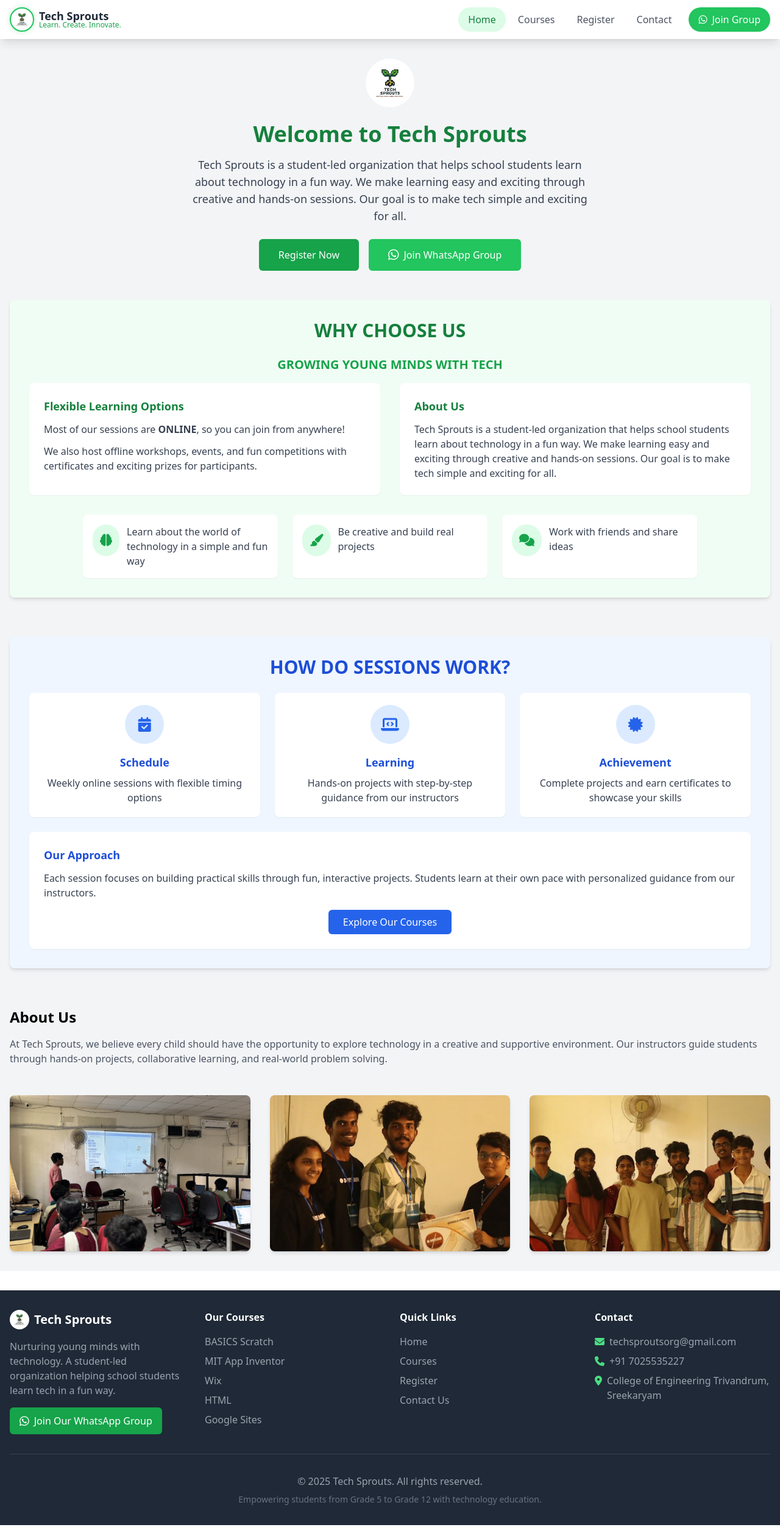
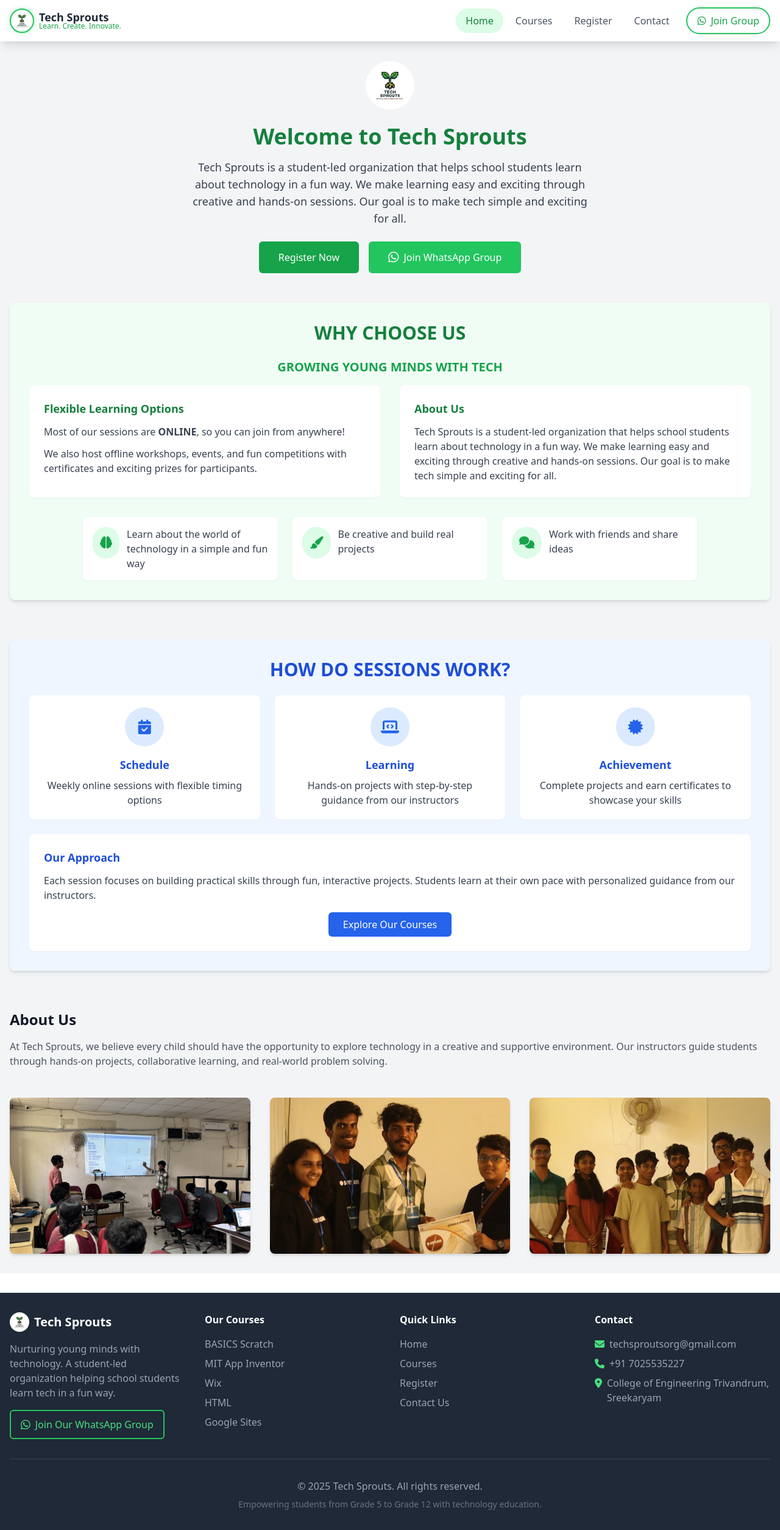
Before and after one commit to Unknown-Geek/Tech-Sprouts, a React (Vite) app: page / in a window 1280 px wide. Shown: the whole page at 61% size. Built offline with nearby package versions, Linux system fonts and the light colour scheme.

Commit message:
UI updates

```diff
--- a/src/App.jsx
+++ b/src/App.jsx
@@ -1,24 +1,43 @@
-import React from "react";
-import { BrowserRouter as Router, Routes, Route, Link } from "react-router-dom";
+import React, { useEffect } from "react";
+import {
+  BrowserRouter as Router,
+  Routes,
+  Route,
+  Link,
+  useLocation,
+} from "react-router-dom";
 import Home from "./Home";
 import Courses from "./Courses";
 import Register from "./Register";
 import Contact from "./Contact";
 import Payment from "./Payment";
-import { Leaf } from "lucide-react";
 import "./index.css";
 import logo from "../assets/logo.png";
+import { useTheme } from "./ThemeContext";
+
+// ScrollToTop component that scrolls to the top when navigating to a new page
+function ScrollToTop() {
+  const { pathname } = useLocation();
+
+  useEffect(() => {
+    window.scrollTo(0, 0);
+  }, [pathname]);
+
+  return null;
+}
 
 function Navbar() {
   const [mobileMenuOpen, setMobileMenuOpen] = React.useState(false);
   const [activeLink, setActiveLink] = React.useState("/");
+  // We'll still use useTheme() but ignore the darkMode parts
+  const { darkMode } = useTheme();
 
   React.useEffect(() => {
     setActiveLink(window.location.pathname);
   }, []);
 
   return (
-    <header className="bg-white shadow-lg sticky top-0 z-50">
+    <header className="bg-white text-gray-800 shadow-lg sticky top-0 z-50 transition-colors duration-300">
       <div className="container mx-auto px-4 py-3">
         <div className="flex justify-between items-center">
           {/* Logo and brand */}
@@ -36,7 +55,7 @@
               />
             </div>
             <div className="flex flex-col">
-              <span className="text-lg font-bold text-gray-800 leading-tight">
+              <span className="text-lg font-bold leading-tight text-gray-800">
                 Tech Sprouts
               </span>
               <span className="text-xs text-green-600 font-medium -mt-1">
@@ -46,7 +65,7 @@
           </Link>
 
           {/* Desktop Navigation */}
-          <nav className="hidden md:block">
+          <nav className="hidden md:flex items-center">
             <ul className="flex items-center space-x-1">
               {[
                 { path: "/", label: "Home" },
@@ -73,19 +92,20 @@
                   href="https://chat.whatsapp.com/J75hEOoDJIzGALTMxFo4Pk"
                   target="_blank"
                   rel="noopener noreferrer"
-                  className="ml-2 bg-green-500 hover:bg-green-600 text-white px-4 py-2 rounded-full shadow-sm transition-all duration-200 inline-flex items-center"
+                  className="ml-2 border-2 border-green-500 text-green-600 hover:bg-green-50 px-4 py-2 rounded-full shadow-sm transition-all duration-200 inline-flex items-center"
                 >
-                  <i className="fab fa-whatsapp mr-2"></i>
+                  <i className="fab fa-whatsapp text-green-600 mr-2"></i>
                   Join Group
                 </a>
               </li>
             </ul>
           </nav>
 
+          <div className="md:hidden flex items-center">
             {/* Mobile menu button */}
             <button
               onClick={() => setMobileMenuOpen(!mobileMenuOpen)}
-            className="md:hidden text-gray-600 hover:text-green-600 focus:outline-none"
+              className="focus:outline-none text-gray-600 hover:text-green-600"
               aria-label="Toggle menu"
             >
               {mobileMenuOpen ? (
@@ -95,10 +115,11 @@
               )}
             </button>
           </div>
+        </div>
 
         {/* Mobile Navigation */}
         {mobileMenuOpen && (
-          <nav className="md:hidden pt-4 pb-3 border-t mt-3">
+          <nav className="md:hidden pt-4 pb-3 border-t mt-3 border-gray-200">
             <ul className="space-y-2">
               {[
                 { path: "/", label: "Home" },
@@ -128,9 +149,9 @@
                   href="https://chat.whatsapp.com/J75hEOoDJIzGALTMxFo4Pk"
                   target="_blank"
                   rel="noopener noreferrer"
-                  className="block px-4 py-2 bg-green-500 hover:bg-green-600 text-white rounded-lg shadow-sm transition-all duration-200 mt-3"
+                  className="block px-4 py-2 border-2 border-green-500 text-green-600 hover:bg-green-50 rounded-lg shadow-sm transition-all duration-200 mt-3"
                 >
-                  <i className="fab fa-whatsapp mr-2"></i>
+                  <i className="fab fa-whatsapp text-green-600 mr-2"></i>
                   Join Our WhatsApp Group
                 </a>
               </li>
@@ -143,10 +164,15 @@
 }
 
 function App() {
+  // We'll still use useTheme() but ignore the darkMode part
+  const { darkMode } = useTheme();
+
   return (
     <Router>
+      <div>
+        <ScrollToTop />
         <Navbar />
-      <main className="min-h-screen bg-gray-100">
+        <main className="min-h-screen bg-gray-100 text-gray-900 transition-colors duration-300">
           <Routes>
             <Route path="/" element={<Home />} />
             <Route path="/courses" element={<Courses />} />
@@ -155,11 +181,14 @@
             <Route path="/payment" element={<Payment />} />
           </Routes>
         </main>
-      <footer className="bg-gray-800 text-white py-8 mt-8">
+        <footer className="bg-gray-800 text-white py-8 mt-8 transition-colors duration-300">
           <div className="container mx-auto px-4">
             <div className="grid grid-cols-1 md:grid-cols-4 gap-8">
               <div>
-              <Link to="/" className="inline-flex items-center space-x-2 mb-4">
+                <Link
+                  to="/"
+                  className="inline-flex items-center space-x-2 mb-4"
+                >
                   <img
                     src={logo}
                     alt="Tech Sprouts Logo"
@@ -176,9 +205,9 @@
                     href="https://chat.whatsapp.com/J75hEOoDJIzGALTMxFo4Pk"
                     target="_blank"
                     rel="noopener noreferrer"
-                  className="inline-flex items-center bg-green-600 text-white px-4 py-2 rounded-md hover:bg-green-700 transition"
+                    className="inline-flex items-center border-2 border-green-500 text-green-400 hover:bg-gray-700 px-4 py-2 rounded-md transition-all duration-200"
                   >
-                  <i className="fab fa-whatsapp text-lg mr-2"></i>
+                    <i className="fab fa-whatsapp text-green-400 text-lg mr-2"></i>
                     Join Our WhatsApp Group
                   </a>
                 </div>
@@ -197,14 +226,17 @@
                 <h4 className="font-semibold mb-4">Quick Links</h4>
                 <ul className="space-y-2 text-gray-400">
                   <li>
-                  <Link to="/" className="hover:text-green-400 transition">
+                    <Link
+                      to="/"
+                      className="text-gray-400 hover:text-green-400 transition"
+                    >
                       Home
                     </Link>
                   </li>
                   <li>
                     <Link
                       to="/courses"
-                    className="hover:text-green-400 transition"
+                      className="text-gray-400 hover:text-green-400 transition"
                     >
                       Courses
                     </Link>
@@ -212,7 +244,7 @@
                   <li>
                     <Link
                       to="/register"
-                    className="hover:text-green-400 transition"
+                      className="text-gray-400 hover:text-green-400 transition"
                     >
                       Register
                     </Link>
@@ -220,7 +252,7 @@
                   <li>
                     <Link
                       to="/contact"
-                    className="hover:text-green-400 transition"
+                      className="text-gray-400 hover:text-green-400 transition"
                     >
                       Contact Us
                     </Link>
@@ -257,6 +289,7 @@
             </div>
           </div>
         </footer>
+      </div>
     </Router>
   );
 }
--- /dev/null
+++ b/src/ThemeContext.jsx
@@ -0,0 +1,23 @@
+import React, { createContext, useContext, useEffect } from "react";
+
+const ThemeContext = createContext();
+
+export const ThemeProvider = ({ children }) => {
+  useEffect(() => {
+    // Always ensure light mode
+    document.documentElement.classList.remove("dark");
+    localStorage.setItem("theme", "light");
+  }, []);
+
+  // Provide a dummy context with darkMode always false and noop toggleTheme
+  const value = {
+    darkMode: false,
+    toggleTheme: () => {}, // No-op function
+  };
+
+  return (
+    <ThemeContext.Provider value={value}>{children}</ThemeContext.Provider>
+  );
+};
+
+export const useTheme = () => useContext(ThemeContext);
--- a/src/main.jsx
+++ b/src/main.jsx
@@ -2,10 +2,13 @@
 import ReactDOM from "react-dom/client";
 import App from "./App.jsx";
 import "./index.css";
+import { ThemeProvider } from "./ThemeContext.jsx";
 
 // Using the newer createRoot API for React 18
 ReactDOM.createRoot(document.getElementById("root")).render(
   <React.StrictMode>
-    <App />
+    <ThemeProvider>
+      <App />
+    </ThemeProvider>
   </React.StrictMode>
 );
--- a/tailwind.config.js
+++ b/tailwind.config.js
@@ -1,6 +1,6 @@
 /** @type {import('tailwindcss').Config} */
 export default {
-  content: ['./index.html', './src/**/*.{js,ts,jsx,tsx}'],
+  content: ["./index.html", "./src/**/*.{js,ts,jsx,tsx}"],
   theme: {
     extend: {},
   },
```
Lines whose indentation alone changed are shown as unchanged.
